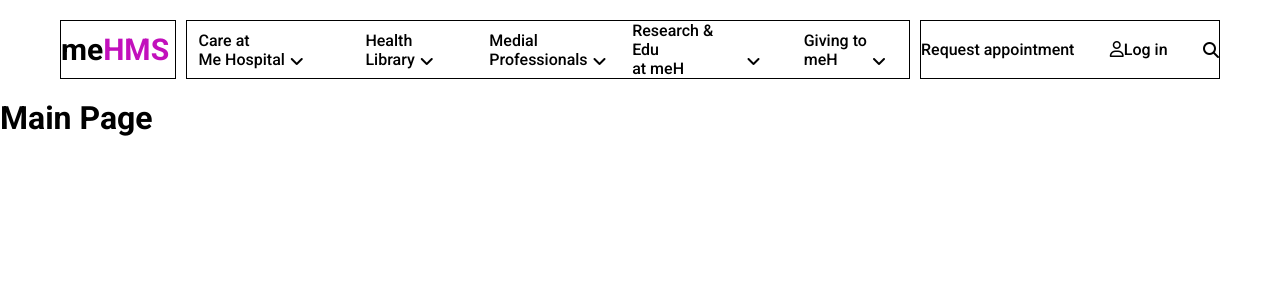
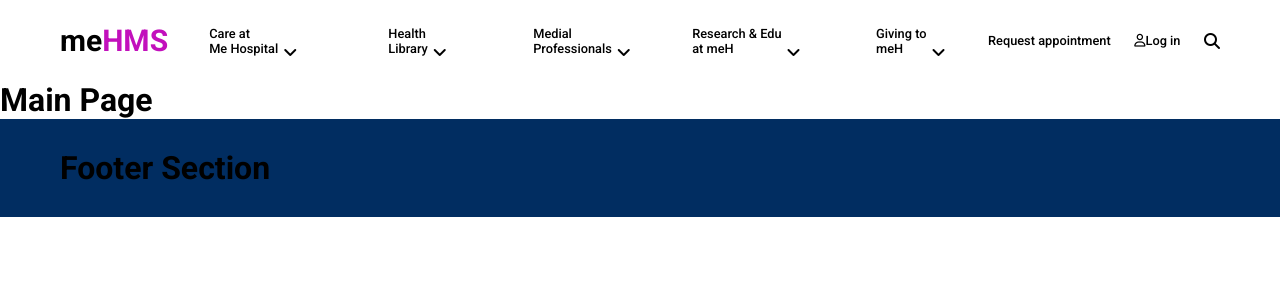
Before and after one commit to A-Al-Mamun/PHP_Hospital_MS, a PHP site: page / in a window 1280 px wide. Shown: the top 300 px of the page. Run offline with PHP 8.4, Linux system fonts and the light colour scheme.

Commit message:
Footer add in index

```diff
--- a/assets/css/style.css
+++ b/assets/css/style.css
@@ -24,12 +24,11 @@ header{
     max-width: 1160px;
     margin: 0 auto;
     display: grid;
-    grid-template-columns: 10% auto 300px;
+    grid-template-columns: 10% auto 20%;
     grid-gap: 10px
 }
 
 .header-logo{
-    border: 1px solid #000;
     display: flex;
     align-items: center;
 }
@@ -47,17 +46,21 @@ header{
 .header-nav{
     display: grid;
     grid-template-columns: repeat(5, 1fr);
-    grid-gap: 20px;
-    border: 1px solid #000;
+    grid-gap: 30px;
 }
 .nav-item{
     display: flex;
     justify-content: center;
     align-items: center;
+    transition: 0.4s;
+}
+.nav-item:hover{
+    color: blue;
+    border-bottom: 2px solid blue;
 }
 .nav-item span{
     font-weight: 200;
-    font-size: 1rem;
+    font-size: 0.8rem;
 }
 .nav-item i{
     padding-top: 25px;
@@ -68,13 +71,13 @@ header{
     display: flex;
     align-items: center;
     justify-content: space-between;
-    border: 1px solid #000;
 }
 .header-buttons a{
     display: inline-block;
     text-decoration: none;
     color: #000;
     font-weight: 400!important;
+    font-size: 0.8rem;
     transition: 0.4s;
 }
 .header-buttons a:hover{
@@ -85,3 +88,15 @@ header{
 }
 .header-buttons a i{}
 .header-search{}
+
+
+
+/* 0 Footer Section */
+footer{
+    background: #012d61;
+    padding: 30px 0;
+}
+.footer-container{
+    max-width: 1160px;
+    margin: 0 auto;
+}
--- /dev/null
+++ b/components/footer.php
@@ -0,0 +1,5 @@
+<footer>
+    <div class="footer-container">
+        <h1>Footer Section</h1>
+    </div>
+</footer>
--- a/index.php
+++ b/index.php
@@ -22,5 +22,8 @@
     <!-- Header Section link -->
     <?php require_once "./components/header.php" ?>
     <h1>Main Page</h1>
+
+    <!-- Footer Section link -->
+    <?php require_once "./components/footer.php" ?>
 </body>
 </html>
```
